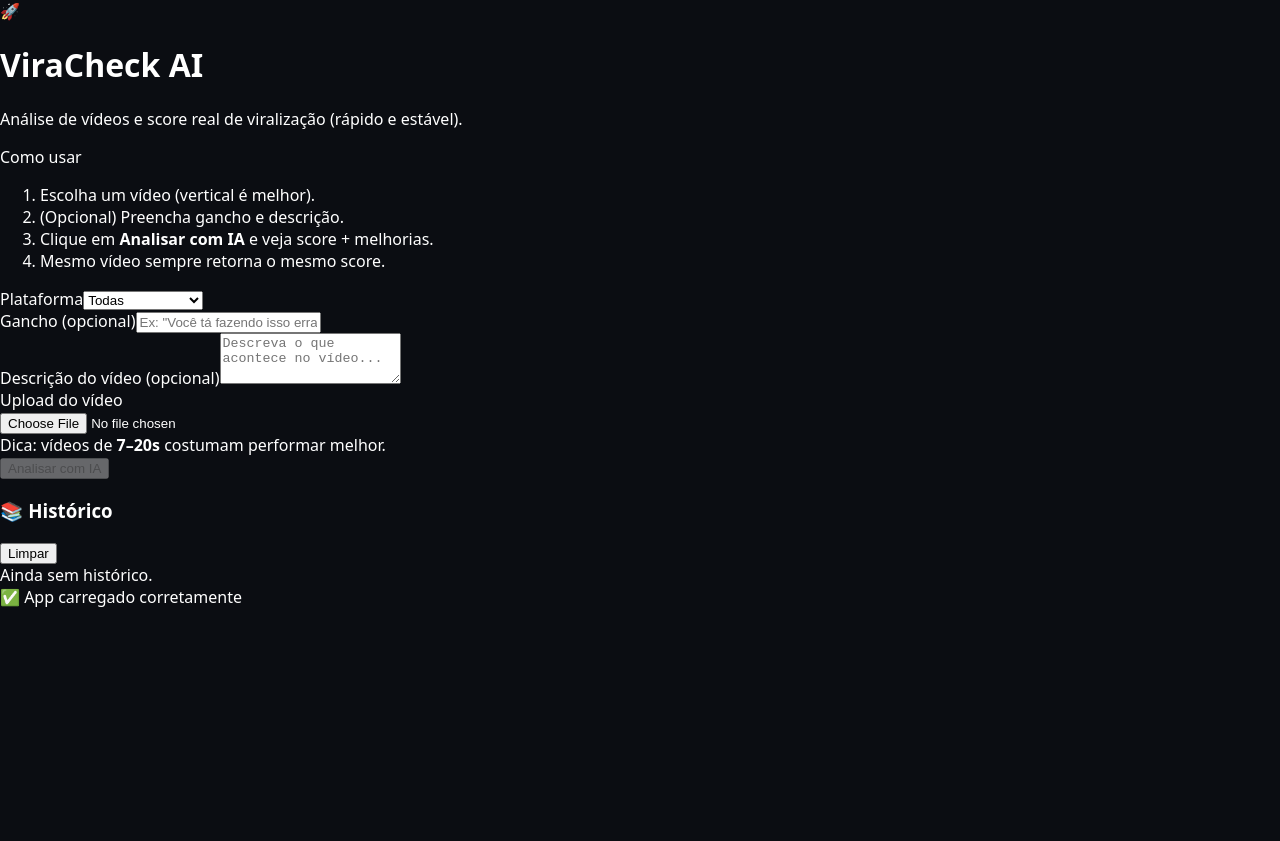
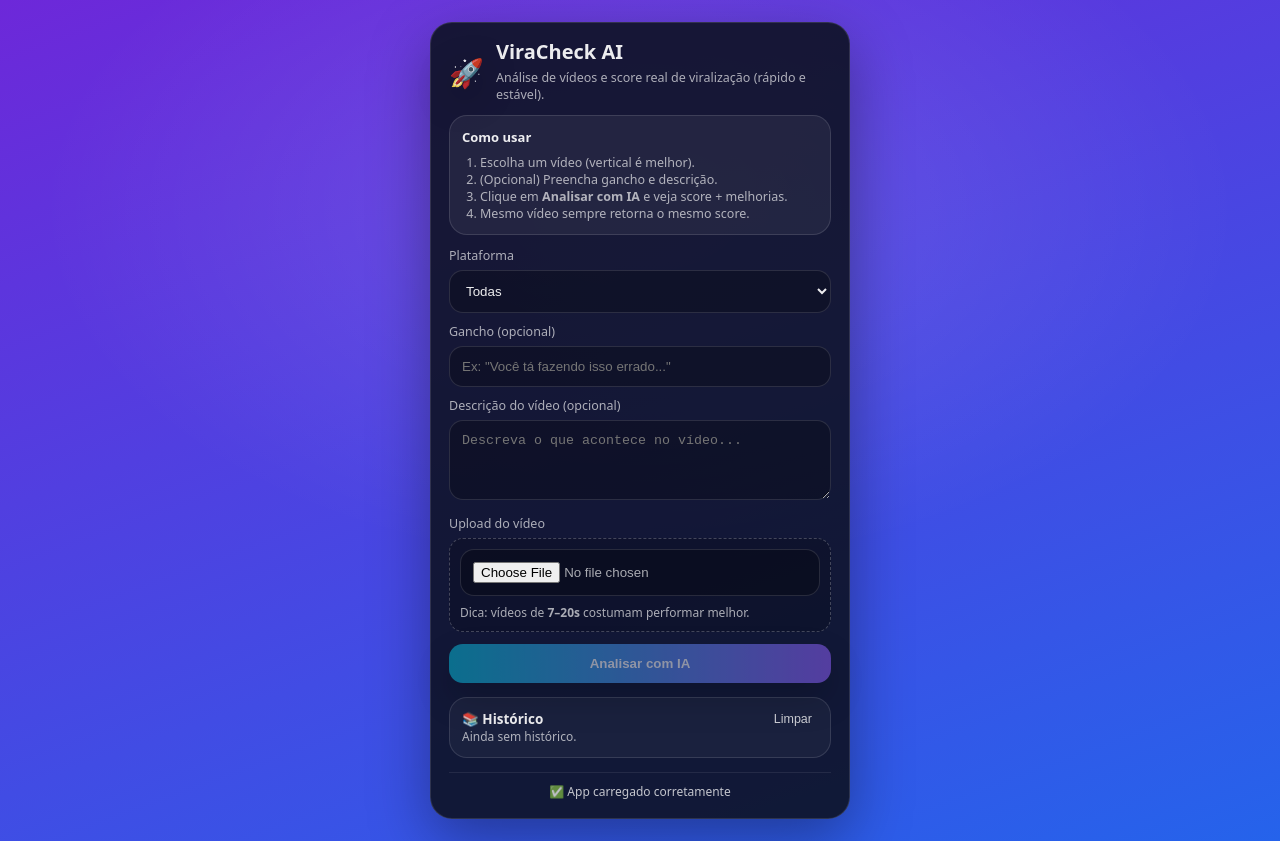
Before and after one commit to paivarobin16-alt/Viracheck---1.0.0, a React (Vite) app: page / in a window 1280 px wide. Before the commit the page ends 800 px from the top, so only its background shows below. Built offline with nearby package versions, Linux system fonts and the light colour scheme.

Commit message:
Update app.css

```diff
--- a/src/styles/app.css
+++ b/src/styles/app.css
@@ -1,107 +1,382 @@
-/* RESET */
-* {
-  box-sizing: border-box;
-  -webkit-tap-highlight-color: transparent;
+:root {
+  --bg1: #6d28d9; /* roxo */
+  --bg2: #2563eb; /* azul */
+  --card: rgba(14, 18, 36, 0.9);
+  --card2: rgba(255, 255, 255, 0.06);
+  --text: rgba(255, 255, 255, 0.92);
+  --muted: rgba(255, 255, 255, 0.65);
+  --border: rgba(255, 255, 255, 0.12);
+  --shadow: 0 20px 60px rgba(0, 0, 0, 0.35);
+  --radius: 18px;
 }
 
+* { box-sizing: border-box; }
+
 html, body {
+  height: 100%;
   margin: 0;
-  padding: 0;
-  background: #0b0d12;
-  color: #ffffff;
-  font-family: system-ui, -apple-system, BlinkMacSystemFont, "Segoe UI", Roboto, Arial, sans-serif;
+  font-family: ui-sans-serif, system-ui, -apple-system, Segoe UI, Roboto, Arial;
+  color: var(--text);
 }
 
-/* APP */
-.app {
+.vc-bg {
   min-height: 100vh;
+  background: radial-gradient(1000px 600px at 50% 25%, rgba(255,255,255,0.12), transparent 60%),
+              linear-gradient(160deg, var(--bg1), var(--bg2));
   display: flex;
-  flex-direction: column;
+  align-items: center;
+  justify-content: center;
+  padding: 22px 14px;
 }
 
-/* HEADER */
-.topbar {
-  padding: 18px 16px 14px;
-  background: linear-gradient(180deg, #141a2e, #0b0d12);
-  border-bottom: 1px solid rgba(255,255,255,0.08);
-  text-align: center;
+.vc-wrap {
+  width: min(420px, 96vw);
 }
 
-.logo {
-  font-size: 22px;
-  font-weight: 900;
-  letter-spacing: -0.5px;
+.vc-card {
+  background: var(--card);
+  border: 1px solid var(--border);
+  border-radius: 22px;
+  box-shadow: var(--shadow);
+  padding: 18px;
 }
 
-.subtitle {
-  font-size: 13px;
-  opacity: 0.7;
-  margin-top: 4px;
+.vc-header { margin-bottom: 10px; }
+
+.vc-title {
+  display: flex;
+  gap: 12px;
+  align-items: center;
 }
 
-/* CONTENT */
-.content {
-  flex: 1;
-  padding: 16px;
+.vc-emoji {
+  font-size: 28px;
+  filter: drop-shadow(0 10px 18px rgba(0,0,0,.35));
+}
+
+.vc-title h1 {
+  font-size: 20px;
+  margin: 0;
+  line-height: 1.1;
+}
+
+.vc-title p {
+  margin: 6px 0 0;
+  font-size: 12.5px;
+  color: var(--muted);
+}
+
+.vc-howto {
+  background: var(--card2);
+  border: 1px solid var(--border);
+  border-radius: var(--radius);
+  padding: 12px;
+  margin: 12px 0;
+}
+
+.vc-howto-title {
+  font-weight: 700;
+  margin-bottom: 8px;
+  font-size: 13px;
+}
+
+.vc-howto ol {
+  margin: 0;
+  padding-left: 18px;
+  color: var(--muted);
+  font-size: 12.5px;
+}
+
+.vc-form { display: grid; gap: 10px; }
+
+.vc-row label {
+  display: block;
+  font-size: 12.5px;
+  color: var(--muted);
+  margin-bottom: 6px;
+}
+
+.vc-row input,
+.vc-row select,
+.vc-row textarea {
+  width: 100%;
+  background: rgba(0,0,0,0.25);
+  border: 1px solid var(--border);
+  border-radius: 14px;
+  color: var(--text);
+  padding: 12px 12px;
+  outline: none;
+}
+
+.vc-row textarea {
+  resize: vertical;
+  min-height: 80px;
+}
+
+.vc-upload {
+  background: rgba(0,0,0,0.18);
+  border: 1px dashed rgba(255,255,255,0.22);
+  border-radius: 14px;
+  padding: 10px;
+}
+
+.vc-upload input[type="file"] {
+  width: 100%;
+  color: var(--muted);
+}
+
+.vc-upload-hint {
+  margin-top: 8px;
+  font-size: 12px;
+  color: var(--muted);
+}
+
+.vc-preview {
+  margin-top: 12px;
+  background: var(--card2);
+  border: 1px solid var(--border);
+  border-radius: var(--radius);
+  overflow: hidden;
+}
+
+.vc-preview-top {
+  display: flex;
+  gap: 10px;
+  align-items: center;
+  padding: 10px 12px;
+  border-bottom: 1px solid var(--border);
+}
+
+.vc-badge {
+  font-size: 12px;
+  padding: 4px 8px;
+  border-radius: 999px;
+  border: 1px solid var(--border);
+  background: rgba(255,255,255,0.06);
+}
+
+.vc-filename {
+  font-size: 12px;
+  color: var(--muted);
+  overflow: hidden;
+  text-overflow: ellipsis;
+  white-space: nowrap;
+}
+
+.vc-video {
+  padding: 12px;
+}
+
+.vc-video video {
+  width: 100%;
+  max-height: 520px;
+  border-radius: 14px;
+  background: #000;
+  display: block;
+}
+
+.vc-btn {
+  width: 100%;
+  border: none;
+  cursor: pointer;
+  margin-top: 12px;
+  padding: 12px 14px;
+  border-radius: 14px;
+  color: rgba(255,255,255,0.95);
+  font-weight: 800;
+  background: linear-gradient(90deg, #06b6d4, #8b5cf6);
+  box-shadow: 0 16px 35px rgba(0,0,0,0.35);
+  transition: transform .08s ease, opacity .2s ease;
+}
+
+.vc-btn:active { transform: scale(0.99); }
+
+.vc-btn:disabled {
+  opacity: 0.55;
+  cursor: not-allowed;
+}
+
+.vc-alert {
+  margin-top: 10px;
+  padding: 10px 12px;
+  border-radius: 14px;
+  border: 1px solid var(--border);
+  background: rgba(255,255,255,0.06);
+  font-size: 12.5px;
+}
+
+.vc-alert-error {
+  background: rgba(220, 38, 38, 0.22);
+  border-color: rgba(220, 38, 38, 0.35);
+}
+
+.vc-result { margin-top: 14px; }
+
+.vc-score {
+  display: flex;
+  justify-content: space-between;
+  gap: 12px;
+  background: var(--card2);
+  border: 1px solid var(--border);
+  border-radius: var(--radius);
+  padding: 12px;
+}
+
+.vc-score-label { color: var(--muted); font-size: 12px; }
+.vc-score-value { font-size: 18px; font-weight: 900; margin-top: 2px; }
+
+.vc-score-tag {
+  font-size: 12px;
+  font-weight: 700;
+  color: var(--muted);
+  margin-left: 6px;
+}
+
+.vc-mini {
+  display: flex;
+  gap: 8px;
+  justify-content: space-between;
+  font-size: 12px;
+  color: var(--muted);
+}
+
+.vc-mini-k { opacity: 0.8; }
+.vc-mini-v { color: var(--text); }
+
+.vc-grid {
+  margin-top: 10px;
+  display: grid;
+  gap: 10px;
+}
+
+.vc-box {
+  background: var(--card2);
+  border: 1px solid var(--border);
+  border-radius: var(--radius);
+  padding: 12px;
+}
+
+.vc-box h3 {
+  margin: 0 0 8px;
+  font-size: 13.5px;
+}
+
+.vc-box p {
+  margin: 0;
+  color: var(--muted);
+  font-size: 12.5px;
+  line-height: 1.35;
+}
+
+.vc-box ul,
+.vc-box ol {
+  margin: 0;
+  padding-left: 18px;
+  color: var(--muted);
+  font-size: 12.5px;
+  line-height: 1.35;
+}
+
+.vc-box-muted .vc-muted { margin-top: 6px; }
+
+.vc-mono {
+  font-family: ui-monospace, SFMono-Regular, Menlo, Monaco, Consolas, "Liberation Mono", monospace;
+  font-size: 12px;
+  color: rgba(255,255,255,0.78);
+}
+
+.vc-muted { color: var(--muted); font-size: 12px; }
+
+.vc-history {
+  margin-top: 14px;
+  background: rgba(255,255,255,0.04);
+  border: 1px solid var(--border);
+  border-radius: var(--radius);
+  padding: 12px;
+}
+
+.vc-history-head {
+  display: flex;
+  align-items: center;
+  justify-content: space-between;
+}
+
+.vc-history h3 {
+  margin: 0;
+  font-size: 13.5px;
+}
+
+.vc-link {
+  border: none;
+  background: transparent;
+  color: rgba(255,255,255,0.78);
+  cursor: pointer;
+  font-size: 12.5px;
+}
+
+.vc-history-list {
+  margin-top: 10px;
+  display: grid;
+  gap: 8px;
+}
+
+.vc-history-item {
+  width: 100%;
+  text-align: left;
+  display: flex;
+  justify-content: space-between;
+  gap: 12px;
+  padding: 10px;
+  border-radius: 14px;
+  border: 1px solid rgba(255,255,255,0.10);
+  background: rgba(0,0,0,0.18);
+  color: var(--text);
+  cursor: pointer;
+}
+
+.vc-history-item:active { transform: scale(0.995); }
+
+.vc-history-name {
+  font-size: 12.5px;
+  font-weight: 800;
+  overflow: hidden;
+  text-overflow: ellipsis;
+  white-space: nowrap;
+  max-width: 250px;
+}
+
+.vc-history-meta {
+  margin-top: 3px;
+  font-size: 12px;
+  color: var(--muted);
+}
+
+.vc-history-score {
+  min-width: 34px;
+  height: 34px;
+  border-radius: 12px;
+  display: grid;
+  place-items: center;
+  font-weight: 900;
+  background: linear-gradient(90deg, rgba(6,182,212,0.30), rgba(139,92,246,0.30));
+  border: 1px solid rgba(255,255,255,0.10);
+}
+
+.vc-footer {
+  margin-top: 14px;
   display: flex;
   justify-content: center;
-  align-items: flex-start;
+  padding-top: 10px;
+  border-top: 1px solid rgba(255,255,255,0.08);
 }
 
-/* CARD */
-.card {
-  width: 100%;
-  max-width: 420px;
-  background: rgba(255,255,255,0.05);
-  border: 1px solid rgba(255,255,255,0.08);
-  border-radius: 18px;
-  padding: 16px;
-  box-shadow: 0 30px 80px rgba(0,0,0,0.6);
-  animation: fadeIn 0.5s ease;
+.vc-ok {
+  font-size: 12px;
+  color: rgba(255,255,255,0.75);
 }
 
-/* TITLES */
-.card h1 {
-  font-size: 18px;
-  margin: 0 0 12px;
-}
-
-.card p {
-  font-size: 14px;
-  opacity: 0.75;
-  margin: 0 0 16px;
-}
-
-/* BUTTON */
-.button {
-  width: 100%;
-  padding: 16px;
-  border-radius: 14px;
-  border: none;
-  font-size: 16px;
-  font-weight: 900;
-  cursor: pointer;
-  background: linear-gradient(135deg, #6cf2c2, #4da9ff);
-  color: #081014;
-  margin-top: 12px;
-}
-
-/* FOOTER */
-.footer {
-  text-align: center;
-  padding: 10px;
-  font-size: 12px;
-  opacity: 0.5;
-}
-
-/* ANIMATION */
-@keyframes fadeIn {
-  from {
-    opacity: 0;
-    transform: translateY(12px);
+/* Mobile: deixar mais “app” */
+@media (max-width: 420px) {
+  .vc-card { padding: 14px; }
+  .vc-video video { max-height: 480px; }
   }
-  to {
-    opacity: 1;
-    transform: translateY(0);
-  }
-}
```
